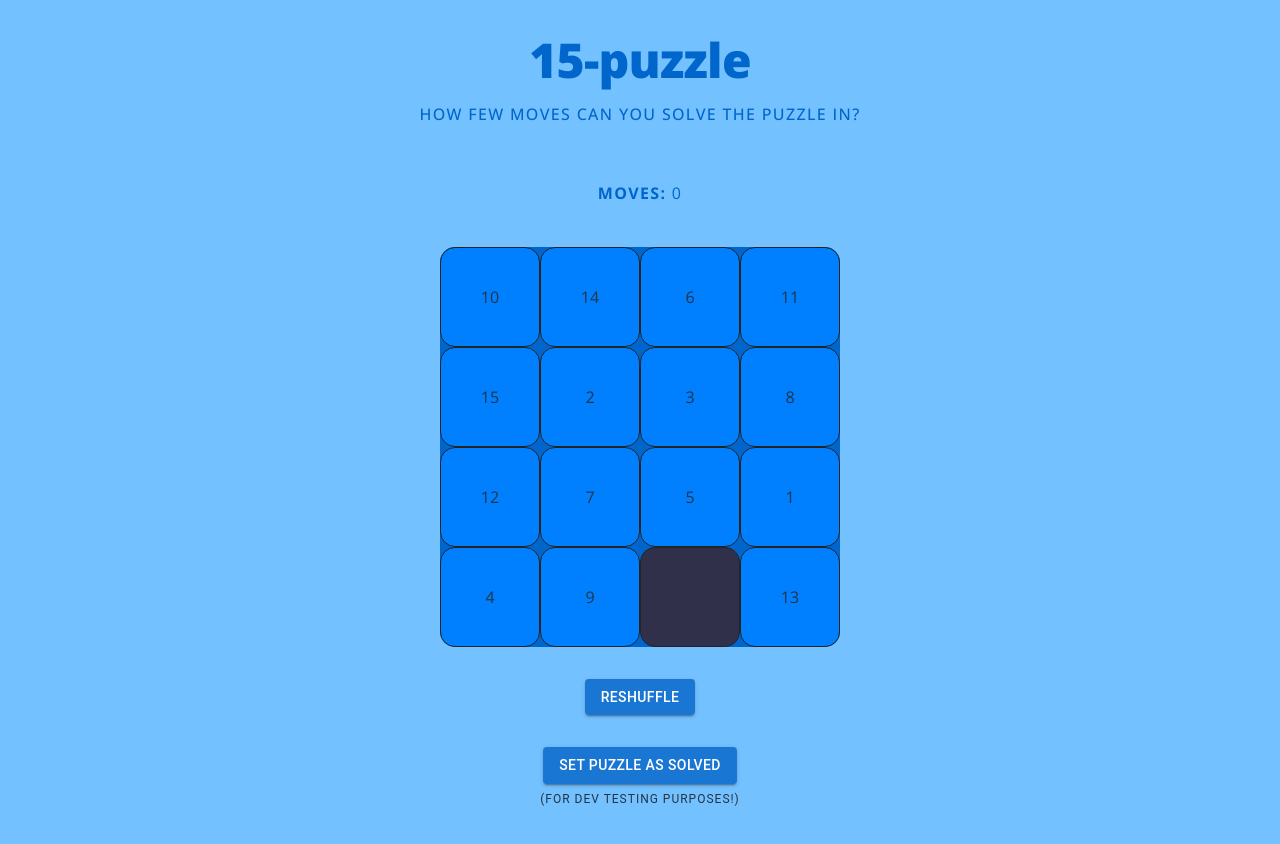
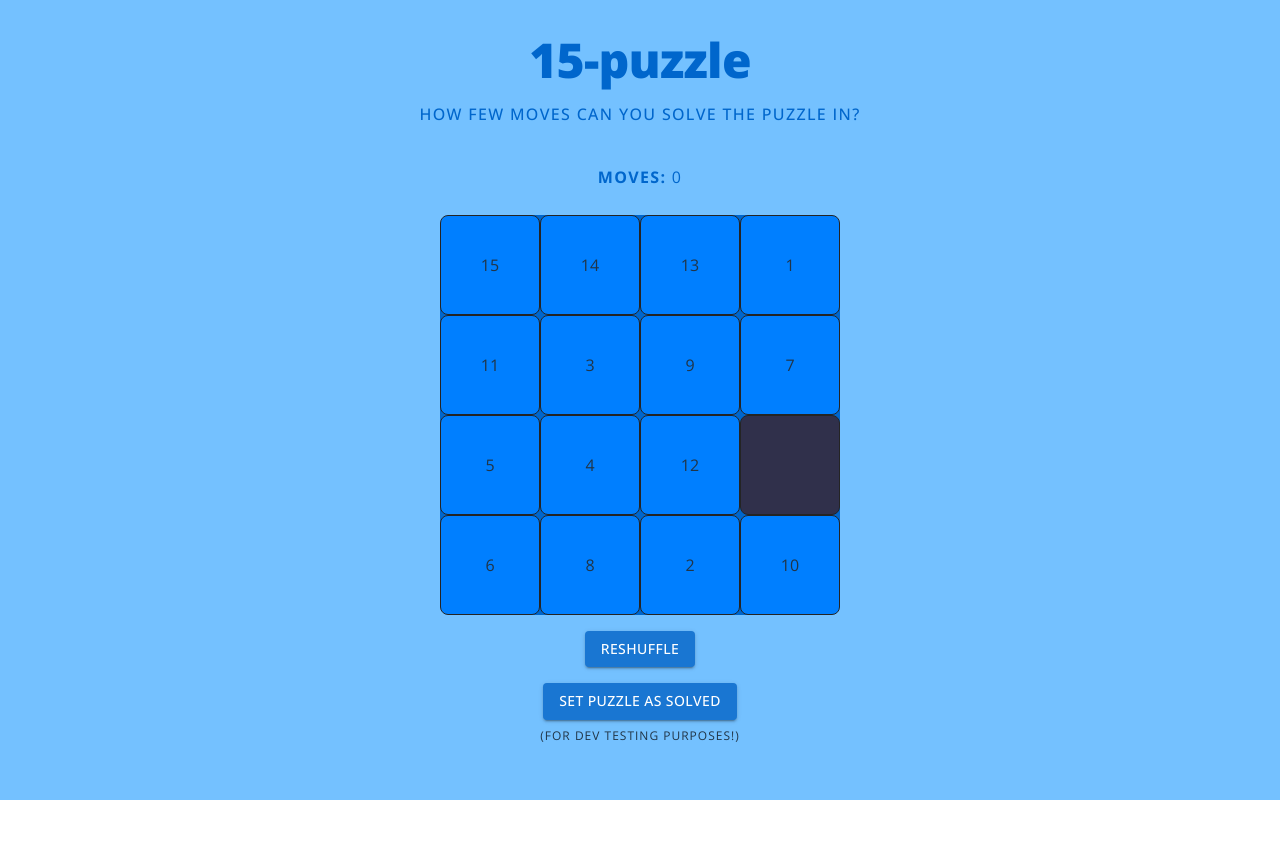
Before and after one commit to livoszlak/15-puzzle, a React (Vite) app: page / in a window 1280 px wide. Shown: the top 844 px of the page. After the commit the page ends 800 px from the top, so only its background shows below. Built offline with nearby package versions, Linux system fonts and the light colour scheme.

Commit message:
More styling fixes, new isSolvable function that accounts for different sized boards

```diff
--- a/src/App.tsx
+++ b/src/App.tsx
@@ -3,10 +3,8 @@ import "./App.css";
 import Board from "./components/Board";
 import Header from "./components/Header";
 import { useConstants } from "./hooks/useConstants";
-/* import { constants } from "./constants/constants";
-import { Constants } from "./types"; */
 
-function App() {
+function App(): JSX.Element {
   const constants = useConstants();
 
   return (
--- a/src/components/Board.tsx
+++ b/src/components/Board.tsx
@@ -2,7 +2,7 @@ import Tile from "./Tile";
 import { Constants } from "../types";
 import { useTiles } from "../hooks/useTiles";
 import { Typography, Box } from "@mui/material";
-import { isSolved } from "../helpers";
+/* import { isSolved } from "../helpers"; */
 import Button from "./Button";
 
 interface BoardProps {
@@ -17,8 +17,8 @@ const Board: React.FC<BoardProps> = ({ constants }) => {
     moves,
     showModal,
     setShowModal,
-    /* solved, */
     setIsSolved,
+    /*isSolved*/
   } = useTiles() as {
     tiles: number[];
     handleTileClick: (index: number) => void;
@@ -29,12 +29,6 @@ const Board: React.FC<BoardProps> = ({ constants }) => {
     setIsSolved: React.Dispatch<React.SetStateAction<boolean>>;
     setShowModal: React.Dispatch<React.SetStateAction<boolean>>;
   };
-
-  /*   const style = {
-    height: constants.BOARD_HEIGHT,
-    width: constants.BOARD_WIDTH,
-    borderRadius: "15px",
-  }; */
 
   const style = {
     height: `${constants.BOARD_HEIGHT}px`,
@@ -66,9 +60,7 @@ const Board: React.FC<BoardProps> = ({ constants }) => {
         ))}
       </div>
 
-      <Button onClick={handleShuffleClick}>
-        {isSolved(tiles) ? "Play again" : "Reshuffle"}
-      </Button>
+      <Button onClick={handleShuffleClick}>Reshuffle</Button>
 
       <Box
         sx={{ display: "flex", flexDirection: "column", alignItems: "center" }}
@@ -81,7 +73,9 @@ const Board: React.FC<BoardProps> = ({ constants }) => {
         >
           Set puzzle as solved
         </Button>
-        <Typography variant="overline">(for dev testing purposes!)</Typography>
+        <Typography variant="overline" sx={{ fontFamily: "Open Sans" }}>
+          (for dev testing purposes!)
+        </Typography>
       </Box>
 
       {showModal && <div className="overlay"></div>}
--- a/src/components/Button.tsx
+++ b/src/components/Button.tsx
@@ -3,7 +3,11 @@ import { ButtonProps } from "../types";
 
 const Button: React.FC<ButtonProps> = ({ onClick, children }) => {
   return (
-    <MUIButton variant="contained" onClick={onClick}>
+    <MUIButton
+      variant="contained"
+      onClick={onClick}
+      sx={{ fontFamily: "Open Sans" }}
+    >
       {children}
     </MUIButton>
   );
--- a/src/components/Header.tsx
+++ b/src/components/Header.tsx
@@ -1,8 +1,11 @@
 import { Box, Typography } from "@mui/material";
 
-export default function Header() {
+export default function Header(): JSX.Element {
   return (
-    <Box sx={{ display: "flex", flexDirection: "column", gap: "1rem" }}>
+    <Box
+      component="header"
+      sx={{ display: "flex", flexDirection: "column", gap: "1rem" }}
+    >
       <Typography
         variant="h1"
         fontSize={"3rem"}
--- a/src/components/Tile.tsx
+++ b/src/components/Tile.tsx
@@ -9,31 +9,32 @@ type TileProps = {
   handleTileClick: (index: number) => void;
 };
 
-type TileStyle = {
-  width: string;
-  height: string;
-  translateX: number;
-  translateY: number;
-};
-
 function Tile({ tile, index, width, height, handleTileClick }: TileProps) {
   const { row, col } = getMatrixPosition(index);
   const visualPos = getVisualPosition(row, col, width, height);
   const tileClass = tile === constants.TILE_COUNT - 1 ? "tile empty" : "tile";
 
-  const tileStyle: TileStyle = {
+  let borderRadius: string;
+  switch (constants.COLUMNS) {
+    case 5:
+    case 6:
+      borderRadius = "5px";
+      break;
+    default:
+      if (constants.COLUMNS > 6) {
+        borderRadius = "3px";
+      } else if (constants.COLUMNS === 4 || constants.COLUMNS < 4) {
+        borderRadius = "8px";
+      }
+      break;
+  }
+
+  const style: React.CSSProperties = {
     width: `${constants.TILE_WIDTH}px`,
     height: `${constants.TILE_HEIGHT}px`,
-    translateX: visualPos.x,
-    translateY: visualPos.y,
-  };
-
-  const style: React.CSSProperties = {
-    width: tileStyle.width,
-    height: tileStyle.height,
-    transform: `translate3d(${tileStyle.translateX}px, ${tileStyle.translateY}px, 0)`,
+    transform: `translate3d(${visualPos.x}px, ${visualPos.y}px, 0)`,
     border: "1px solid #242424",
-    borderRadius: "15px",
+    borderRadius: borderRadius,
     transition: "transform 0.1s ease-out",
   };
 
--- a/src/constants/constants.ts
+++ b/src/constants/constants.ts
@@ -1,8 +1,8 @@
 import { Constants } from "../types";
 
-const windowWidth = window.innerWidth;
-export const columns = 4;
-export const rows = 2;
+const windowWidth: number = window.innerWidth;
+export const columns: number = 4;
+export const rows: number = 4;
 
 export const constants: Constants = {
   TILE_COUNT: 16,
--- a/src/helpers.ts
+++ b/src/helpers.ts
@@ -1,4 +1,5 @@
 import { constants } from "./constants/constants";
+import { Constants } from "./types";
 
 interface MatrixPosition {
   row: number;
@@ -10,8 +11,9 @@ interface VisualPosition {
   y: number;
 }
 
-export function isSolvable(tiles: number[]): boolean {
+export function isSolvable(tiles: number[], constants: Constants): boolean {
   let invCount = 0;
+
   for (let i = 0; i < constants.TILE_COUNT - 1; i++) {
     for (let j = i + 1; j < constants.TILE_COUNT; j++) {
       if (tiles[j] && tiles[i] && tiles[i] > tiles[j]) {
@@ -19,7 +21,18 @@ export function isSolvable(tiles: number[]): boolean {
       }
     }
   }
-  return invCount % 2 === 0;
+
+  const blankRow = Math.floor(tiles.indexOf(0) / constants.COLUMNS);
+
+  if (constants.COLUMNS % 2 !== 0) {
+    return invCount % 2 === 0;
+  } else {
+    if (blankRow % 2 === 0) {
+      return invCount % 2 !== 0;
+    } else {
+      return invCount % 2 === 0;
+    }
+  }
 }
 
 export function isSolved(tiles: number[]): boolean {
@@ -56,9 +69,9 @@ export function getVisualPosition(
 
 export function shuffle(tiles: number[]): number[] {
   let array = [...tiles];
-  let currentIndex = array.length,
-    temporaryValue,
-    randomIndex;
+  let currentIndex: number = array.length,
+    temporaryValue: number,
+    randomIndex: number;
 
   while (0 !== currentIndex) {
     randomIndex = Math.floor(Math.random() * currentIndex);
@@ -69,7 +82,9 @@ export function shuffle(tiles: number[]): number[] {
     array[randomIndex] = temporaryValue;
   }
 
-  return isSolvable(array) && !isSolved(array) ? array : shuffle(array);
+  return isSolvable(array, constants) && !isSolved(array)
+    ? array
+    : shuffle(array);
 }
 
 export const canSwap = (src: number, dest: number): boolean => {
--- a/src/hooks/useConstants.ts
+++ b/src/hooks/useConstants.ts
@@ -2,7 +2,7 @@ import { useState, useEffect } from "react";
 import { Constants } from "../types";
 import { columns, rows } from "../constants/constants";
 
-export function useConstants() {
+export function useConstants(): Constants {
   const calculateConstants = () => {
     const windowWidth = window.innerWidth;
     const maxTileSize = 100;
--- a/src/index.css
+++ b/src/index.css
@@ -39,7 +39,7 @@
   display: flex;
   flex-direction: column;
   align-items: center;
-  gap: 2rem;
+  gap: 1rem;
   height: 100%;
 }
 
@@ -94,6 +94,10 @@ body {
   z-index: 1;
 }
 
+button {
+  font-family: "Open Sans", sans-serif;
+}
+
 @media (prefers-color-scheme: light) {
   :root {
     color: #213547;
--- a/src/types.ts
+++ b/src/types.ts
@@ -19,11 +19,11 @@ export type Constants = {
   BOARD_WIDTH: number;
 };
 
-export interface HelperFunctions {
+/* export interface HelperFunctions {
   canSwap: (tile1: number, tile2: number) => boolean;
   swap: (tile1: number, tile2: number) => void;
   shuffle: () => void;
-}
+} */
 
 export interface ButtonProps {
   onClick: () => void;
```
